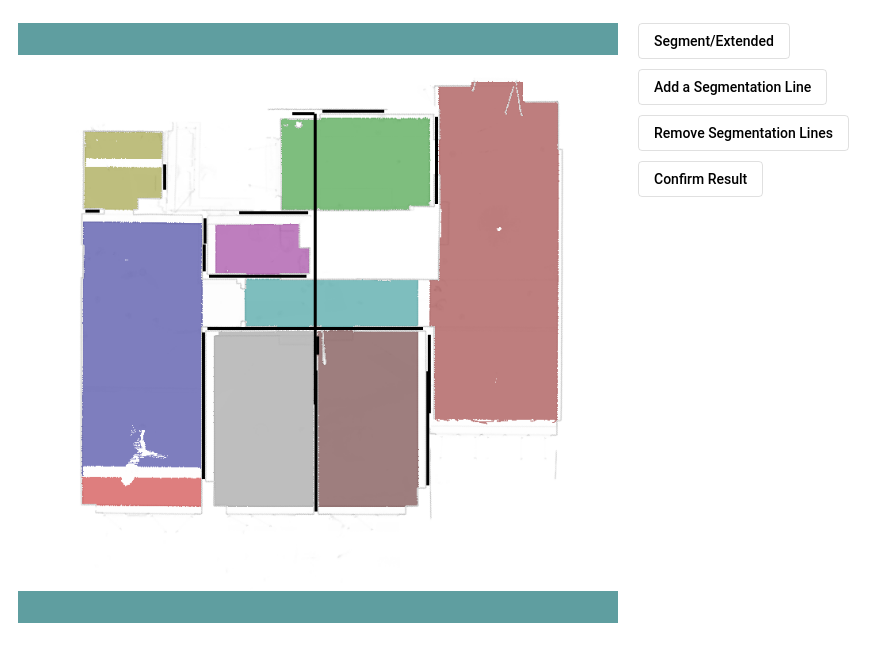
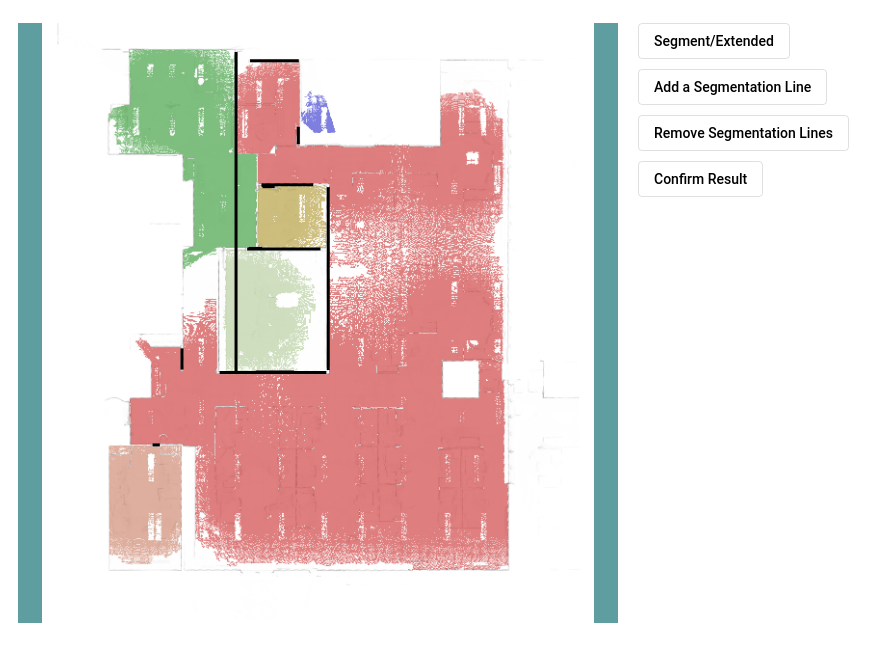
Before and after one commit to JinZihang/SJNTU-RoomSegmentationUI, an Angular app: page / in a window 1280 px wide. Shown: the top 662 px of the page, without its empty margins (0-894 px from the left). Built offline with nearby package versions, Linux system fonts and the light colour scheme.

Commit message:
Fix mistaken lines

```diff
--- a/src/app/room-seg-ui/room-seg-display/room-seg-display.component.ts
+++ b/src/app/room-seg-ui/room-seg-display/room-seg-display.component.ts
@@ -196,7 +196,7 @@ export class RoomSegDisplayComponent implements AfterViewInit, OnChanges {
         }
         break;
       case 'firstExtremY':
-        if(value === '' || value < 0 || value > this.canvasXMax) {
+        if(value === '' || value < 0 || value > this.canvasYMax) {
           this.lineToBeAdded[1] = -1;
         } else {
           this.lineToBeAdded[1] = value;
@@ -210,7 +210,7 @@ export class RoomSegDisplayComponent implements AfterViewInit, OnChanges {
         }
         break;
       case 'secondExtremY':
-        if(value === '' || value < 0 || value > this.canvasXMax) {
+        if(value === '' || value < 0 || value > this.canvasYMax) {
           this.lineToBeAdded[3] = -1;
         } else {
           this.lineToBeAdded[3] = value;
--- a/src/app/room-seg-ui/room-seg-ui.component.ts
+++ b/src/app/room-seg-ui/room-seg-ui.component.ts
@@ -1,6 +1,6 @@
 import { Component, AfterViewInit, Output, EventEmitter, ViewChild, ElementRef, Renderer2 } from '@angular/core';
 import { MatDialog, MatDialogConfig } from '@angular/material/dialog';
-import linesetData from '../../assets/mock-lineset-2.json';
+import linesetData from '../../assets/mock-lineset-1.json';
 import { RoomSegDialog } from './room-seg-dialog/room-seg-dialog.component'
 
 @Component({
@@ -20,7 +20,7 @@ export class RoomSegUIComponent implements AfterViewInit {
   beforeResizeCursorPositionX: number;
   beforeResizeCursorPositionY: number;
 
-  imgSrc: string = '/assets/mock-image-2.png';
+  imgSrc: string = '/assets/mock-image-1.png';
   imgScale: number[];
 
   lineSet: number[][] = linesetData;
```
